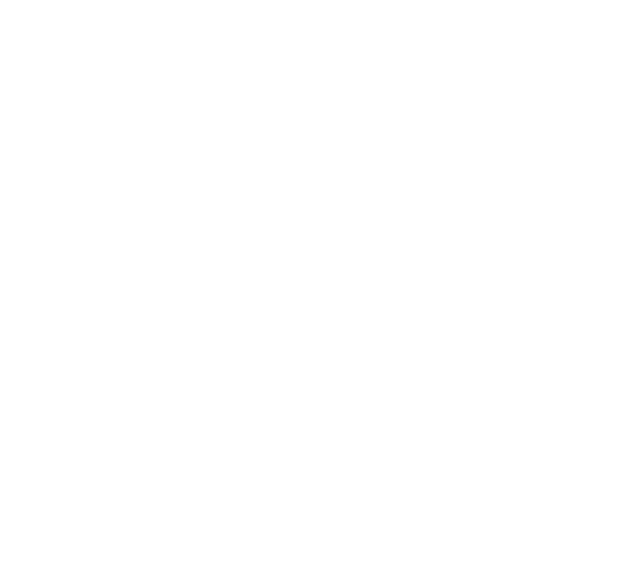
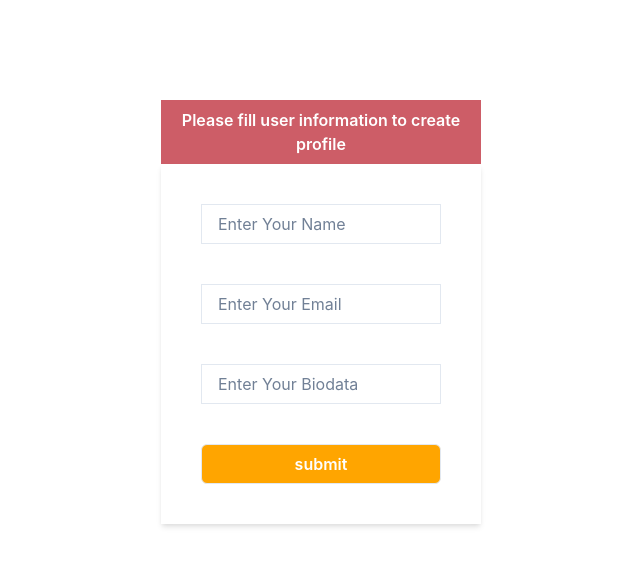
Before and after one commit to aamirkhan9420/adobe_app, a React (Create React App) app in the folder adobeapp/: page /userform in a window 1280 px wide. Shown: the top 566 px of the page, without its empty margins (319-959 px from the left). Built offline with nearby package versions, Linux system fonts and the light colour scheme.

Commit message:
form created for creating user profile

```diff
--- a/adobeapp/src/components/UserForm/UserForm.jsx
+++ b/adobeapp/src/components/UserForm/UserForm.jsx
@@ -1,8 +1,45 @@
-import React from 'react'
+import { Box, FormControl, Input, useToast } from '@chakra-ui/react'
+import React, { useState } from 'react'
+import axios from 'axios'
+function Userform() {
+  let [name, setName] = useState("")
+  let [email, setEmail] = useState("")
+  let [bio, setBio] = useState("")
+  let toast = useToast()
+  let handleForm = (e) => {
+    e.preventDefault()
+    let data = {
+      name,
+      email,
+      bio
+    }
+    axios.post("http://localhost:8080/users", data).then((res) => {
 
-function Userform() {
+      toast({
+        title: res.data.msg,
+        status: "success",
+        position: "top",
+        isClosable: true
+      })
+
+    }).catch((er) => {
+      console.log(er)
+    })
+  }
   return (
-    <div>Userform</div>
+    <Box w={"100%"} pt={100} pb={100} >
+      <Box p={2} w={{ base: "90%", sm: "70%", md: "50%", lg: "35%", xl: "25%" }} margin={"auto"} fontWeight={600} bgColor={"#CD5D67"} color={"white"}>Please fill user information to create profile</Box>
+      <Box p={{ base: 2, sm: 10, md: 10, lg: 10, xl: 10 }} w={{ base: "90%", sm: "70%", md: "50%", lg: "35%", xl: "25%" }} margin={"auto"} boxShadow={"md"} >
+        <form onSubmit={handleForm} >
+          <FormControl display={"flex"} flexDir={"column"} gap={10}>
+            <Input borderRadius={"none"} required={true} value={name} type='string' placeholder='Enter Your Name' minLength={1} maxLength={50} onChange={(e) => setName(e.target.value)} />
+            <Input borderRadius={"none"} required={true} value={email} type='email' placeholder='Enter Your Email' onChange={(e) => setEmail(e.target.value)} />
+            <Input borderRadius={"none"} value={bio} type='string' placeholder='Enter Your Biodata' onChange={(e) => setBio(e.target.value)} />
+            <Input type='submit' value={"submit"} bgColor={"orange"} color={"white"} fontWeight={600} />
+          </FormControl>
+        </form>
+      </Box>
+    </Box>
   )
 }
 
--- a/adobeapp/src/index.js
+++ b/adobeapp/src/index.js
@@ -3,12 +3,16 @@
 import './index.css';
 import App from './App';
 import reportWebVitals from './reportWebVitals';
-
+import { BrowserRouter } from 'react-router-dom'
+import {ChakraProvider} from '@chakra-ui/react'
 const root = ReactDOM.createRoot(document.getElementById('root'));
 root.render(
-  <React.StrictMode>
-    <App />
-  </React.StrictMode>
+  <ChakraProvider>
+    <BrowserRouter>
+      <App />
+    </BrowserRouter>
+  </ChakraProvider>
+
 );
 
 // If you want to start measuring performance in your app, pass a function
--- a/adobeapp/src/routes/AllRoutes.jsx
+++ b/adobeapp/src/routes/AllRoutes.jsx
@@ -1,10 +1,23 @@
 import React from 'react'
+import { Route, Routes } from 'react-router-dom'
+import PostForm from '../components/PostForm/PostForm'
+import PostList from '../components/PostList/PostList'
+import UserAnalytics from '../components/UserAnalytics/UserAnalytics'
+import UserList from '../components/UserList/UserList'
+import Userform from '../components/UserForm/UserForm'
+import PostAnalytics from '../components/PostAnalytics/PostAnalytics'
 
 function AllRoutes() {
   return (
-    <div>
+   <Routes>
+    <Route path='/postform' element={<PostForm />}/>
+    <Route path='/postlist' element={<PostList />}/>
+    <Route path='/postanalytics' element={<PostAnalytics/>}/>
+    <Route path='/userform' element={<Userform/>}/>
+    <Route path='/userlist' element={<UserList/>}/>
+    <Route path='/useranalytics' element={<UserAnalytics/>}/>
 
-    </div>
+   </Routes>
   )
 }
 
```
Also changed, not shown: adobeapp/package.json (+8 -0 lines), 2 other files (tests, documents, lock files or other folders).
